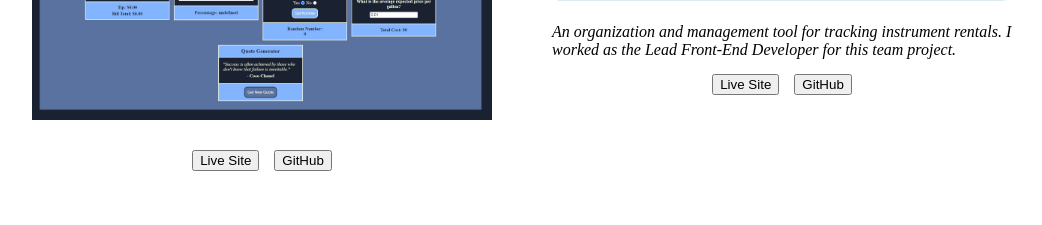
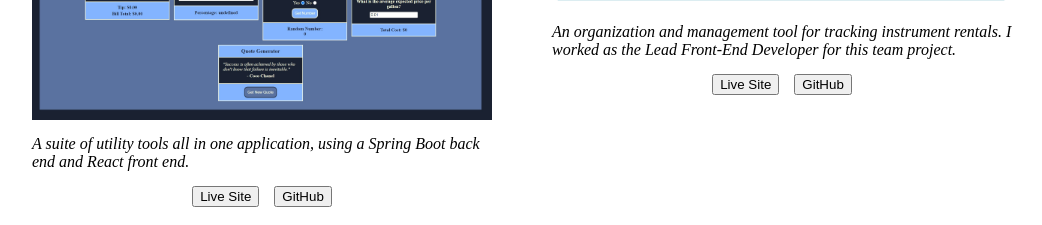
Before and after one commit to jcogs94/portfolio, a React (Create React App) app: page / in a window 1280 px wide. Shown: the part 1040-1265 px from the top of the page, without its empty margins (118-1160 px from the left). Built offline with nearby package versions, Linux system fonts and the light colour scheme.

Commit message:
description updated for utilisuite

```diff
--- a/src/components/Main/MyWork/projectsData.js
+++ b/src/components/Main/MyWork/projectsData.js
@@ -6,7 +6,7 @@ const projectsData = [
     {
         img: utiliSuite,
         name: "UtiliSuite",
-        description: "",
+        description: "A suite of utility tools all in one application, using a Spring Boot back end and React front end.",
         liveLink: "",
         githubLink: "https://github.com/jcogs94/utiliSuite.git"
     },
```
